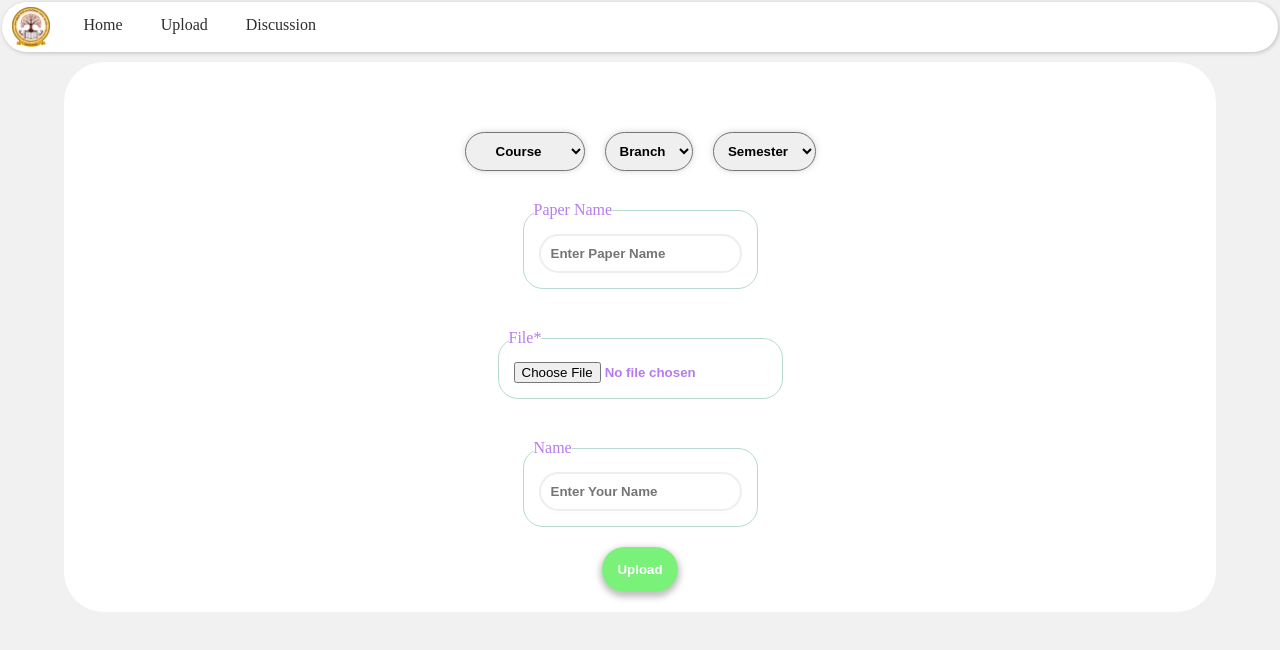
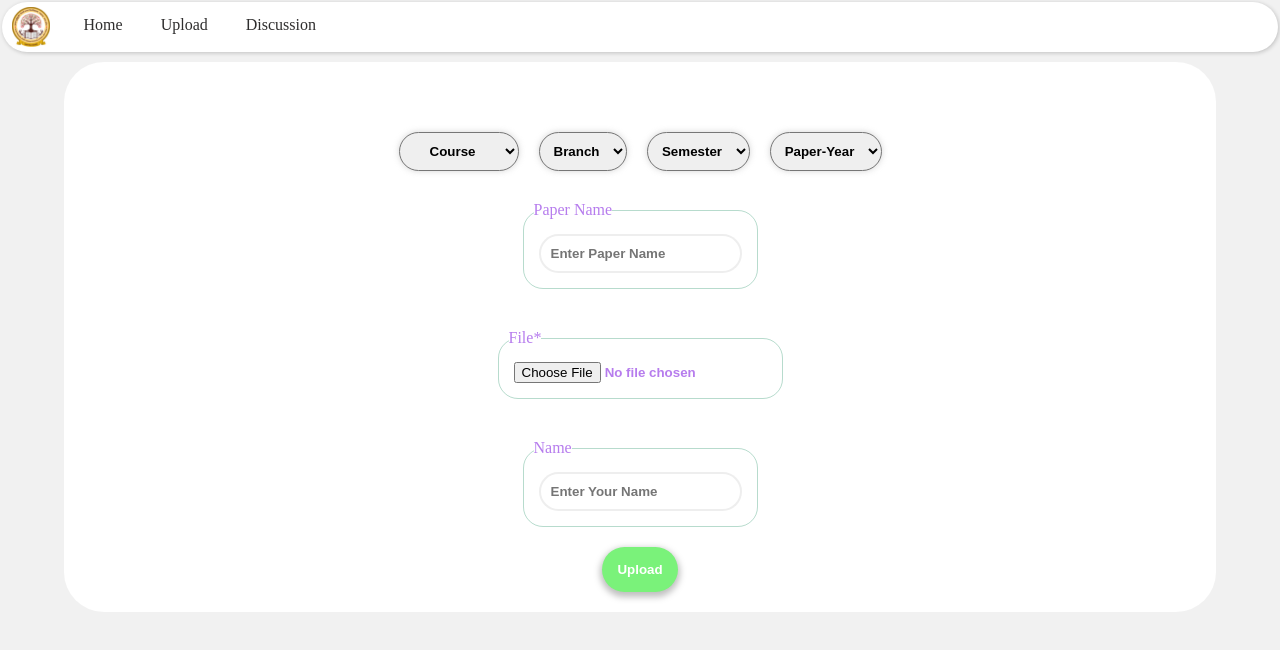
Before and after one commit to Shivamtiwari6393/kmcian_frontend, a React (Vite) app: page /Upload in a window 1280 px wide. Shown: the top 650 px of the page. Built offline with nearby package versions, Linux system fonts and the light colour scheme.

Commit message:
added year option

```diff
--- a/src/Components/Card.jsx
+++ b/src/Components/Card.jsx
@@ -56,8 +56,8 @@ export default function Card() {
     setError("")
 
 
-    // const url = new URL("http://127.0.0.1:8000/api/paper")
-    const url = new URL("https://kmcianbackend.vercel.app/api/paper");
+    // const url = "http://127.0.0.1:8000/api/paper"
+    const url = "https://kmcianbackend.vercel.app/api/paper"
 
     // Fetch request
     setIsLoading(true);
@@ -123,7 +123,7 @@ export default function Card() {
             {paperData.course == "Engineering" ? (
               <>
                 <option value="CSE(AI&ML)">CSE(AI&ML)</option>
-                <option value="cse">CSE</option>
+                <option value="CSE">CSE</option>
                 <option value="Bio Technology">Bio Technology</option>
                 <option value="Civil">Civil</option>
               </>
--- a/src/Components/Papers.jsx
+++ b/src/Components/Papers.jsx
@@ -19,7 +19,6 @@ export default function Papers() {
     const encodedBranch = encodeURIComponent(selectedPaper.branch);
     const encodedPaper = encodeURIComponent(selectedPaper.paper);
 
-
     setIsLoading(true);
 
     try {
@@ -39,8 +38,7 @@ export default function Papers() {
 
       // ---------  Accessing filename--------------
 
-      console.log(response.headers.get("X-Filename"));
-      const filename = response.headers.get("X-Filename") || selectedPaper.paper ||"Kmcian_Paper.pdf";
+      const filename = selectedPaper.paper || "Kmcian_Paper.pdf";
 
       //------------------ Saving pdf-----------------------------
 
@@ -75,6 +73,9 @@ export default function Papers() {
           <div className="semester">
             <p>{element.semester}</p>
           </div>
+          <div className="year">
+            <p>{element.year}</p>
+          </div>
 
           <div className="download">
             <button>Download</button>
--- a/src/Components/Upload.jsx
+++ b/src/Components/Upload.jsx
@@ -9,6 +9,7 @@ export default function Upload() {
     semester: 0,
     paper: "",
     name: "",
+    year: 0,
   });
 
   const [file, setFile] = useState(null);
@@ -25,8 +26,6 @@ export default function Upload() {
     setError("");
     setUploadData((prev) => ({ ...prev, [e.target.name]: e.target.value }));
     console.log(uploadData);
-
-
   };
 
   const upload = () => {
@@ -50,7 +49,7 @@ export default function Upload() {
       return;
     }
 
-    // const url = new URL("http://127.0.0.1:8000");
+    // const url = "http://127.0.0.1:8000";
     const url = "https://kmcianbackend.vercel.app";
 
     const formData = new FormData();
@@ -58,6 +57,7 @@ export default function Upload() {
     formData.append("branch", uploadData.branch);
     formData.append("paper", uploadData.paper);
     formData.append("semester", uploadData.semester);
+    formData.append("year", uploadData.year);
     formData.append("name", uploadData.name);
     formData.append("pdf", file);
 
@@ -66,6 +66,7 @@ export default function Upload() {
       uploadData.branch,
       uploadData.paper,
       uploadData.semester,
+      uploadData.year,
       file
     );
 
@@ -129,7 +130,7 @@ export default function Upload() {
               <>
                 <option value="CSE(AI&ML)">CSE(AI&ML)</option>
                 <option value="CSE">CSE</option>
-                <option value="Bio technology">Bio technology</option>
+                <option value="Bio Technology">Bio technology</option>
                 <option value="Civil">Civil</option>
               </>
             ) : (
@@ -154,6 +155,23 @@ export default function Upload() {
             <option value="7">7</option>
             <option value="8">8</option>
           </select>
+
+          <select
+            name="year"
+            value={uploadData.year}
+            onChange={handleDataChange}
+          >
+            <option value="0" disabled>
+              Paper-Year
+            </option>
+            <option value="2019">2019</option>
+            <option value="2020">2020</option>
+            <option value="2021">2021</option>
+            <option value="2022">2022</option>
+            <option value="2023">2023</option>
+            <option value="2024">2024</option>
+            <option value="2025">2025</option>
+          </select>
         </div>
 
         <fieldset>
@@ -165,6 +183,7 @@ export default function Upload() {
               placeholder="Enter Paper Name"
               value={uploadData.paper}
               onChange={handleDataChange}
+              required
             />
           </div>
         </fieldset>
@@ -189,6 +208,7 @@ export default function Upload() {
               placeholder="Enter Your Name"
               value={uploadData.name}
               onChange={handleDataChange}
+              required
             />
           </div>
         </fieldset>
--- a/src/Styles/Papers.css
+++ b/src/Styles/Papers.css
@@ -41,8 +41,19 @@
   overflow: hidden;
 }
 
+.year p {
+  width: 50px;
+  overflow: hidden;
+}
+
+
+
+
 @media screen and (max-width: 1024px) {
 
+ .papers {
+    margin: 0px 5px;
+  }
 
   #cards .names {
     flex-direction: column;
@@ -87,7 +98,7 @@
   }
 
   .semester {
-    width: 80%;
+    width: 70%;
   }
 
   .semester p {
@@ -100,6 +111,22 @@
     box-shadow: 0px 4px 5px rgb(195, 195, 195);
     margin: 10px 0px;
   }
+
+  .year{
+    width: 70%;
+  }
+
+  .year p {
+    color: rgb(141, 46, 188);
+    width: fit-content;
+    text-align: center;
+    width: 100%;
+    padding: 5px;
+    border-radius: 20px;
+    box-shadow: 0px 4px 5px rgb(195, 195, 195);
+    margin: 10px 0px;
+  }
+
 
   .download {
     margin-top: 10px;
@@ -115,9 +142,10 @@
 @media screen and (max-width: 400px) {
   .papers {
     font-size: small;
+    margin: 0px 5px;
   }
 
-  .papers .names p {
+  #cards .names div p{
     font-size: x-small;
   }
 }
--- a/src/Styles/Upload.module.css
+++ b/src/Styles/Upload.module.css
@@ -92,4 +92,9 @@ button:hover {
     margin: 5px;
     font-size: small;
   }
+
+ .upload button{
+  margin-top: 10px;
+ }
+
 }
```
